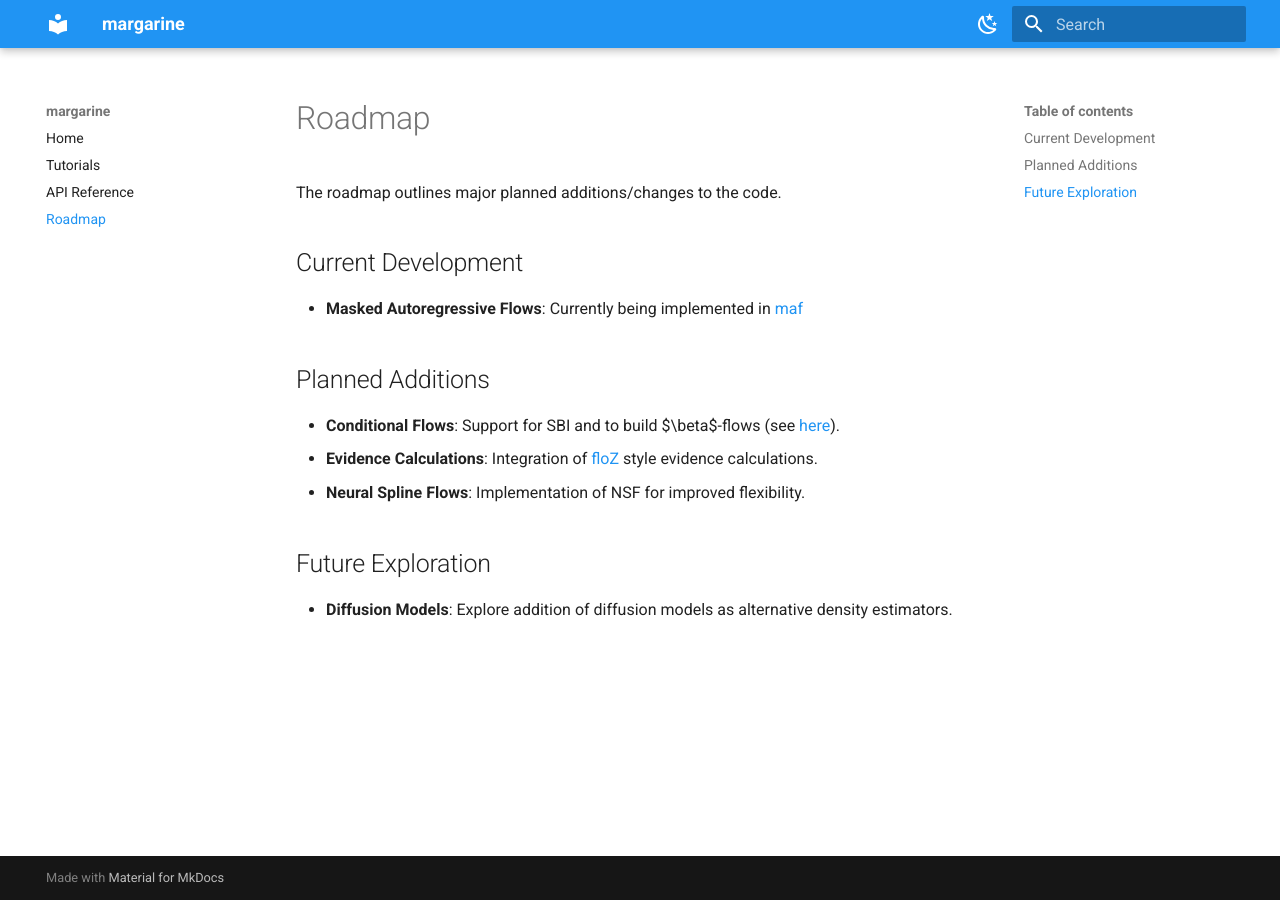
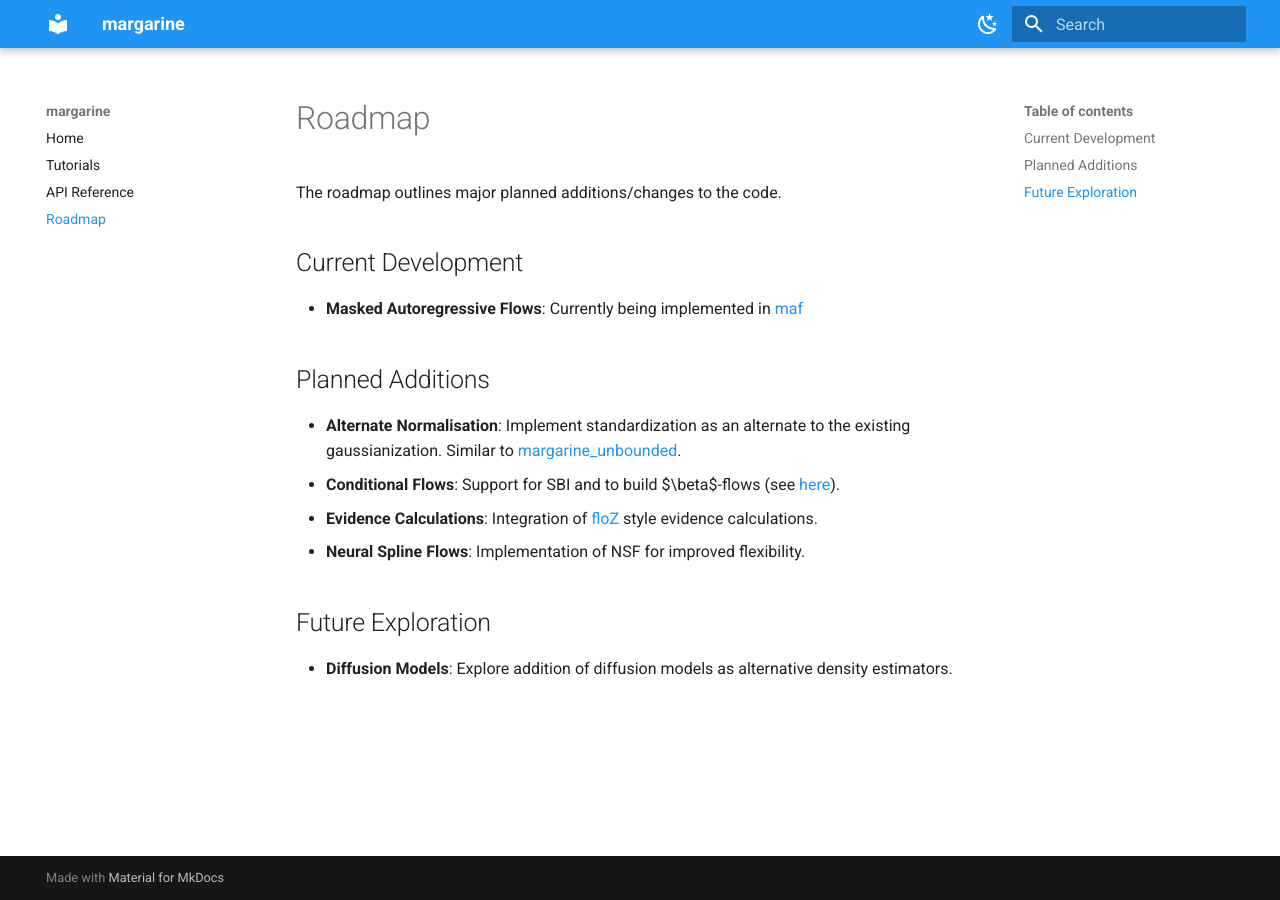
Before and after one commit to htjb/margarine, an MkDocs documentation site: the page built from docs/roadmap.md, in a window 1280 px wide. Built offline with MkDocs 1.6.1 and Material for MkDocs 9.7.7, drawn with Linux system fonts in a browser that asks for light colours.

Commit message:
adding a plan to diversive normalisation techniques

```diff
--- a/ROADMAP.md
+++ b/ROADMAP.md
@@ -8,6 +8,7 @@ The roadmap outlines major planned additions/changes to the code.
 
 ## Planned Additions
 
+- **Alternate Normalisation**: Implement standardization as an alternate to the existing gaussianization. Similar to [margarine_unbounded](https://github.com/mrosep/margarine_unbounded).
 - **Conditional Flows**: Support for SBI and to build $\beta$-flows (see [here](https://arxiv.org/abs/2411.17663)).
 - **Evidence Calculations**: Integration of [floZ](https://arxiv.org/abs/2404.12294) style evidence calculations.
 - **Neural Spline Flows**: Implementation of NSF for improved flexibility.
```
